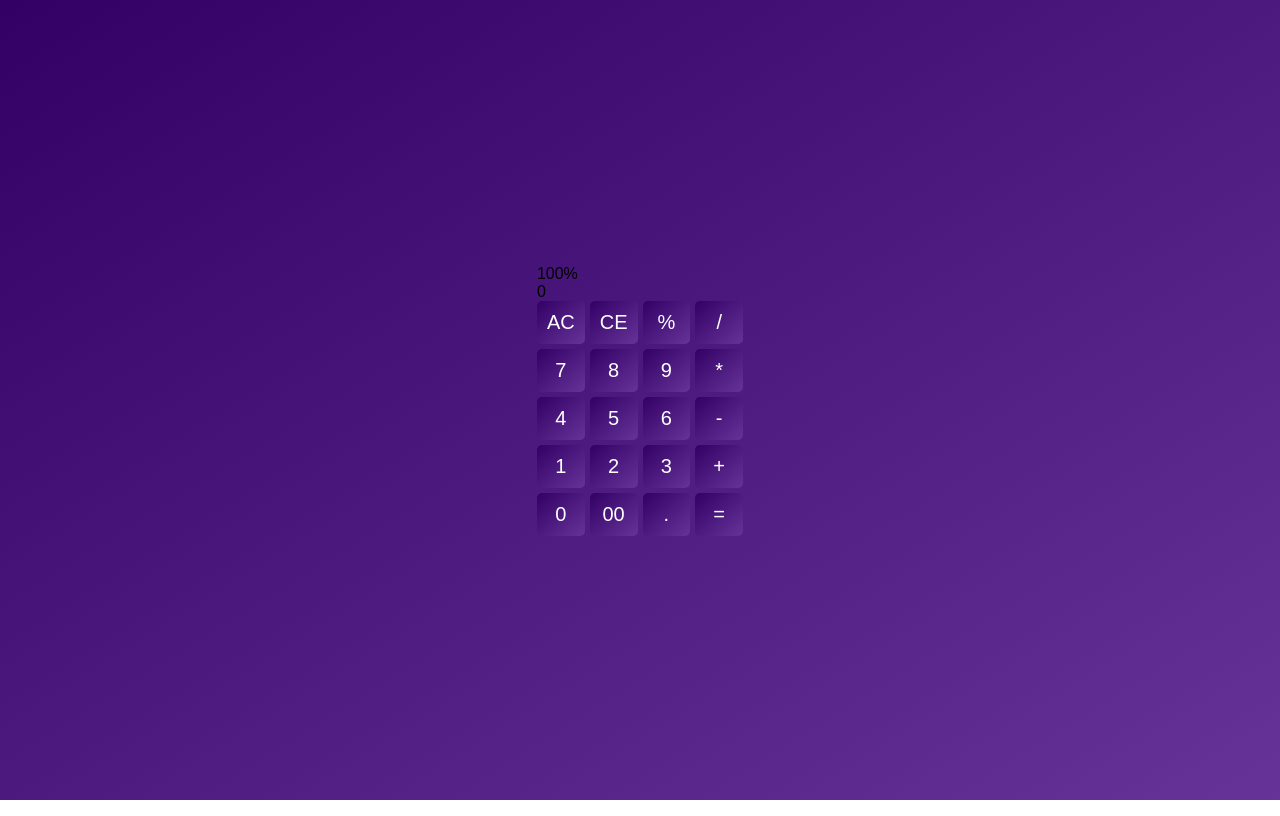
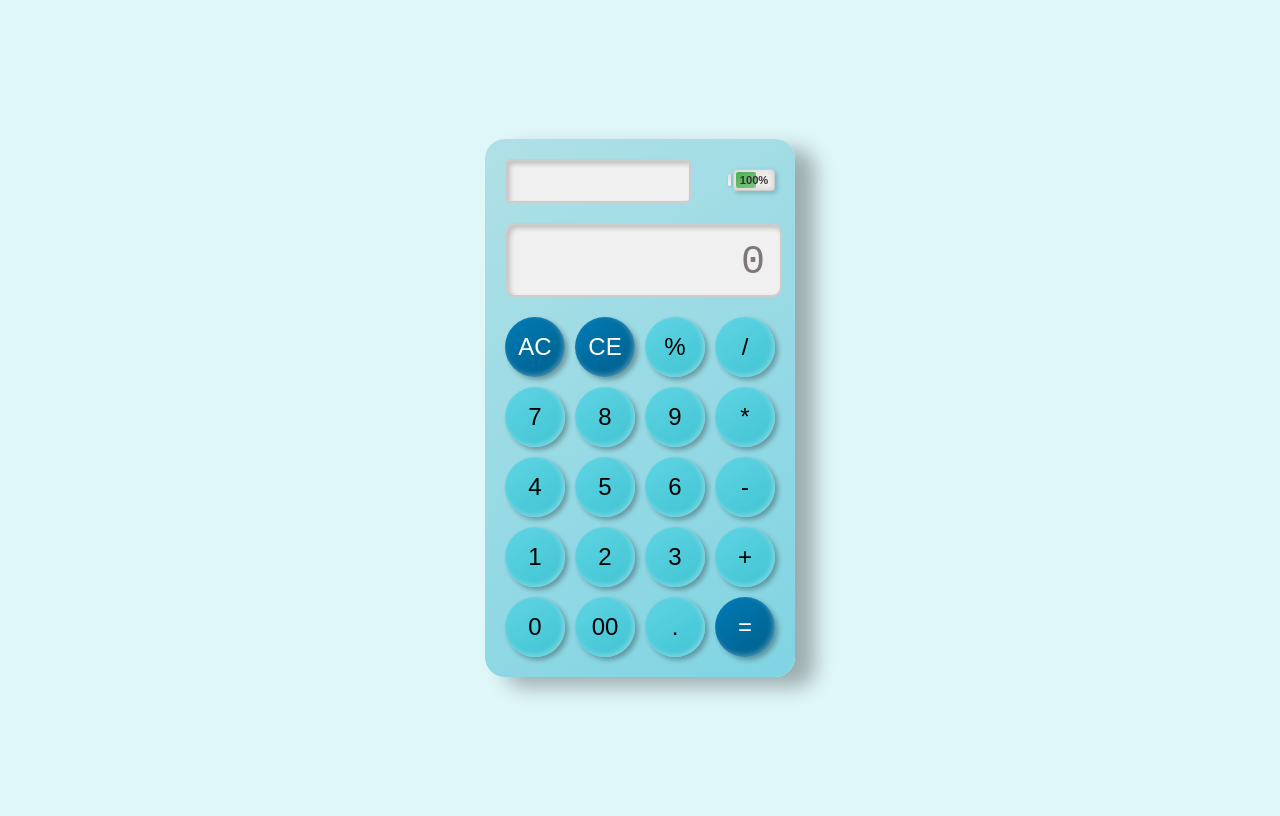
Before and after one commit to AyaanAli73/3d-calculator, a plain HTML site: page index.html in a window 1280 px wide. Drawn offline with Linux system fonts and the light colour scheme.

Commit message:
Update styles.css

```diff
--- a/styles.css
+++ b/styles.css
@@ -1,78 +1,163 @@
-
 body {
-    background: linear-gradient(to bottom right, #330066, #663399);
     display: flex;
     justify-content: center;
     align-items: center;
     height: 100vh;
-    margin: 0;
-    font-family: Arial, sans-serif;
+    background-color: #e0f7fa;
+    font-family: 'Courier New', monospace;
 }
 
-  .container {
-    background: linear-gradient(to bottom right, #99ccff, #9900cc);
-    border-radius: 10px;
-    box-shadow: 0 0 10px rgba(0, 0, 0, 0.3);
+.calculator {
+    background: linear-gradient(145deg, #b0e0e6, #80d4e3);
     padding: 20px;
+    border-radius: 20px;
+    box-shadow: 20px 10px 20px rgba(0, 0, 0, 0.3);
+    text-align: center;
 }
-
-  .screen {
-    background: linear-gradient(to bottom right, #000033, #330066);
-    border-radius: 5px;
-    padding: 10px;
+/* Top bar container for name display and battery */
+.top-bar {
+    display: flex;
+    justify-content: space-between;
+    align-items: center;
+    width: 100%;
     margin-bottom: 10px;
 }
 
-  #result {
-    width: 100%;
-    padding: 5px;
-    font-size: 20px;
-    color: white;
-    background: transparent;
-    border: none;
-    outline: none;
-  }
-
-  .buttons {
-    display: grid;
-    grid-template-columns: repeat(4, 1fr);
-    grid-gap: 5px;
+/* Battery indicator container */
+.battery-indicator {
+    display: flex;
+    align-items: center;
+    gap: 5px;
 }
 
 
-.header {
-    position: fixed;
-    top: 10px;
-    left: 10px;
-    font-size: 24px;
+/* Battery logo */
+.battery-logo {
+    display: flex;
+    align-items: center;
+    gap: 2px;
+}
+
+/* Battery tip (the small bump on the side) */
+.battery-tip {
+    width: 3px;
+    height: 12px;
+    margin-bottom: 13px;
+    background: linear-gradient(145deg, #e0e0e0, #f5f5f5);
+    border-radius: 2px;
+    box-shadow: 1px 1px 3px rgba(0, 0, 0, 0.2);
+}
+
+/* Battery body (the main rectangular part) */
+.battery-body {
+    width: 40px;
+    height: 20px;
+    margin-bottom:13px ;
+    background: linear-gradient(145deg, #e0e0e0, #f5f5f5);
+    border: 1px solid #ccc;
+    border-radius: 4px;
+    position: relative;
+    overflow: hidden;
+    box-shadow: 2px 2px 5px rgba(0, 0, 0, 0.2), inset -2px -2px 5px rgba(0, 0, 0, 0.1);
+}
+
+/* Battery level inside the body */
+.battery-level {
+    position: absolute;
+    top: 2px;
+    left: 2px;
+    bottom: 2px;
+    width: 50%; /* Default width (will be updated dynamically) */
+    background: linear-gradient(145deg, #4caf50, #81c784); /* Green gradient */
+    border-radius: 2px;
+    transition: width 0.3s ease, background 0.3s ease;
+}
+
+/* Battery percentage text inside the body */
+.battery-percentage {
+    position: absolute;
+    top: 50%;
+    left: 50%;
+    transform: translate(-50%, -50%);
+    font-size: 0.7em;
+    color: #333; /* Dark text */
+    font-family: 'Arial', sans-serif;
     font-weight: bold;
-    color: white;
-    text-shadow: 1px 1px 2px rgba(0, 0, 0, 0.8);
-    background: linear-gradient(to bottom right, #ff66cc, #663399);
-    padding: 10px;
-    border-radius: 5px;
-    opacity: 0.8;
+    z-index: 1; /* Ensure text is above the battery level */
 }
 
 
-  button {
-    padding: 10px;
-    font-size: 20px;
-    color: white;
-    background: linear-gradient(to bottom right, #330066, #663399);
-    border: none;
-    border-radius: 5px;
-    cursor: pointer;
+/* Retro blinking animation */
+@keyframes blink {
+    0%, 100% { opacity: 1; }
+    50% { opacity: 0; }
 }
 
-  .background {
-    position: fixed;
-    top: 0;
-    left: 0;
-    width: 100%;
-    height: 100%;
-    z-index: -1;
-    background-image: url('background.jpg');
-    background-size: cover;
-    filter: blur(5px);
+/* Name display with blinking effect */
+.name-display {
+    width: 60%;
+    height: 20px;
+    background: #f0f0f0; /* Dark background */
+    border-radius: 5px;
+    font-size: 1em;
+    color: #333; /* Retro green text */
+    text-align: left;
+    padding: 10px;
+    margin-bottom: 10px;
+    box-shadow: inset 3px 3px 5px rgba(0, 0, 0, 0.2);
+    overflow: hidden;
+    white-space: nowrap;
+    border: 2px solid #ccc;
 }
+
+/* Blinking text inside the name display */
+.name-display span {
+    animation: blink 1s infinite; /* Blinking effect */
+}
+
+/* Main calculator display */
+.display {
+    width: 90%;
+    height: 40px;
+    background: #f0f0f0; /* Dark background */
+    border-radius: 10px;
+    font-size: 2.5em;
+    color: #7d7777;
+    text-align: right;
+    padding: 15px;
+    margin-bottom: 20px;
+    box-shadow: inset 3px 3px 5px rgba(0, 0, 0, 0.2);
+    border: 2px solid #ccc;
+    font-family: 'Digital-7', monospace;
+}
+
+/* Blinking text inside the calculator display */
+.display span {
+    animation: blink 1s infinite; /* Blinking effect */
+}
+.buttons {
+    display: grid;
+    grid-template-columns: repeat(4, 60px);
+    gap: 10px;
+}
+
+button {
+    width: 60px;
+    height: 60px;
+    background: linear-gradient(145deg, #60d4e3, #40c4d3);
+    border: none;
+    border-radius: 50%;
+    font-size: 1.5em;
+    cursor: pointer;
+    box-shadow: 3px 3px 5px rgba(0, 0, 0, 0.3), inset -2px -2px 5px rgba(255, 255, 255, 0.3);
+    transition: transform 0.1s;
+}
+
+button:active {
+    transform: scale(0.9);
+}
+
+.blue {
+    background: linear-gradient(145deg, #007bb6, #005f8a);
+    color: white;
+}
```
Lines whose indentation alone changed are shown as unchanged.
